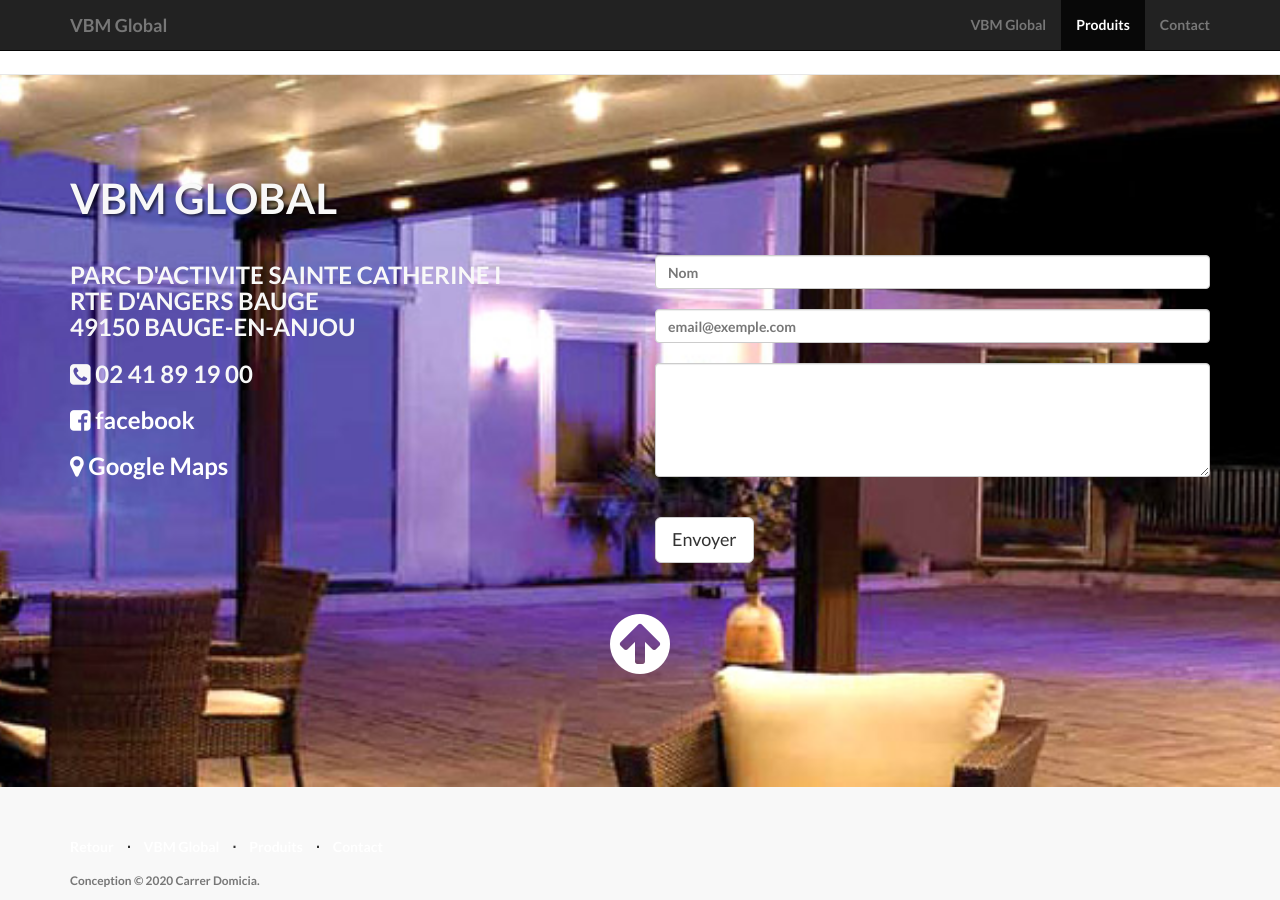
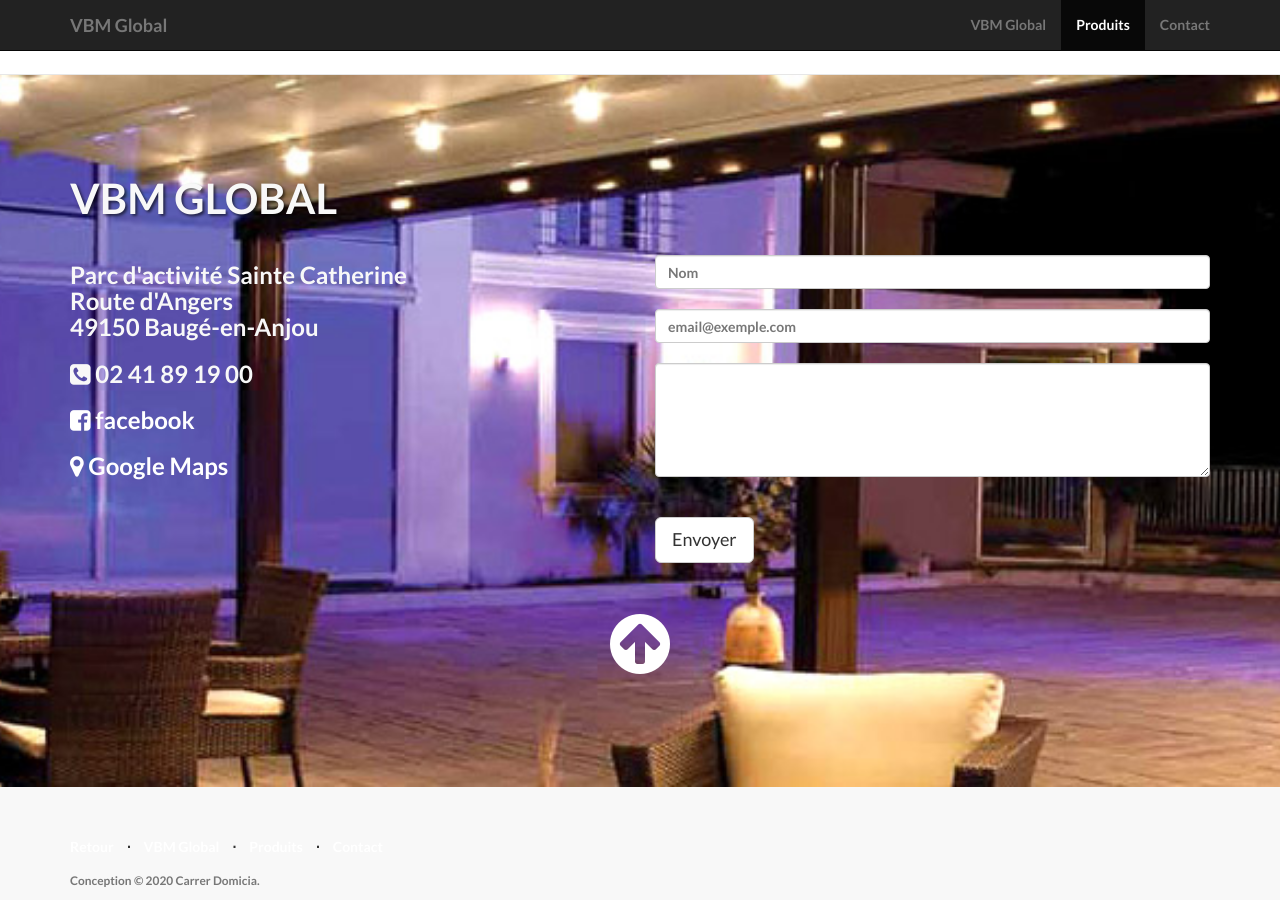
Before and after one commit to juanitito/vbm-landing, a Jekyll site: the page built from index.html, in a window 1280 px wide and 900 px high, scrolled down 3267 px. Built offline with Jekyll 4.4.1, drawn with Linux system fonts in a browser that asks for light colours; nearby versions of some CDN libraries; library files that are not in the unit come from our copies.

Commit message:
Update contact.html

```diff
--- a/_includes/contact.html
+++ b/_includes/contact.html
@@ -5,9 +5,9 @@
 				<div class="col-lg-6">
 					<h2>VBM GLOBAL</h2>
 					<br>
-					<h3>PARC D'ACTIVITE SAINTE CATHERINE I<br>
-							RTE D'ANGERS BAUGE<br>
-							49150 BAUGE-EN-ANJOU</h3>
+					<h3>Parc d'activité Sainte Catherine<br>
+							Route d'Angers<br>
+							49150 Baugé-en-Anjou</h3>
 					<h3><i class="fa fa-phone-square" aria-hidden="true"></i> 02 41 89 19 00</h3>
 					<a href="https://www.facebook.com/V%C3%A9randa-Baugeoise-Menuiserie-493714200800141/" target="_blank"><h3><i class="fa fa-facebook-square" aria-hidden="true"></i> facebook</h3></a>
 					<h3><a href="https://goo.gl/maps/QCXDFGySSTMk7R3N6" target="_blank"><i class="fa fa-map-marker" aria-hidden="true"></i> Google Maps</a></h3>
```
